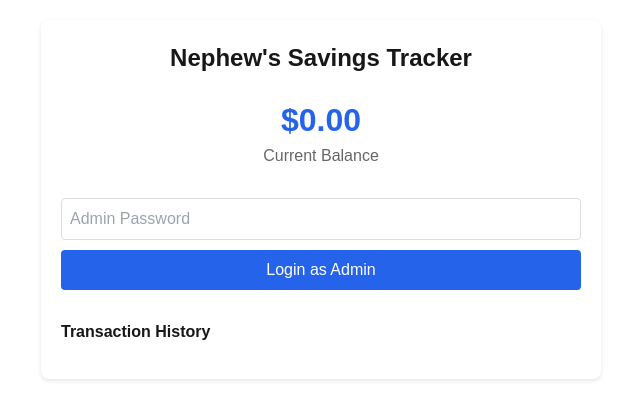
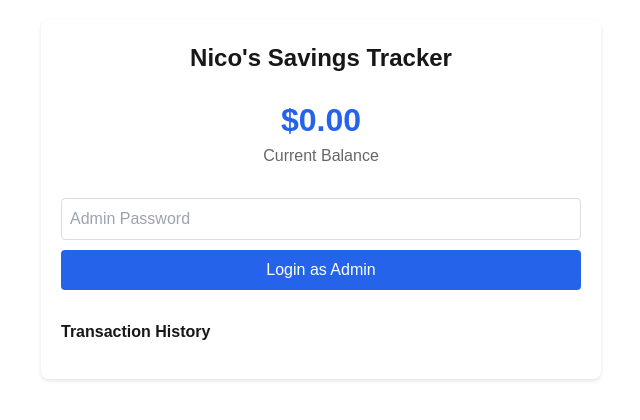
Before and after one commit to enataliaramos/savings-tracker-nico, a Next.js app: page / in a window 1280 px wide. Shown: the top 420 px of the page, without its empty margins (319-959 px from the left). Built offline with nearby package versions, Linux system fonts and the light colour scheme.

Commit message:
Update SavingsTracker.tsx

```diff
--- a/components/SavingsTracker.tsx
+++ b/components/SavingsTracker.tsx
@@ -28,7 +28,7 @@ export default function SavingsTracker() {
     <div style={{ maxWidth: '600px', margin: '0 auto', padding: '20px' }}>
       <div style={{ backgroundColor: 'white', borderRadius: '8px', padding: '20px', boxShadow: '0 2px 4px rgba(0,0,0,0.1)' }}>
         <h1 style={{ fontSize: '24px', fontWeight: 'bold', textAlign: 'center', marginBottom: '20px' }}>
-          Nephew's Savings Tracker
+          Nico&apos;s Savings Tracker
         </h1>
 
         <div style={{ textAlign: 'center', marginBottom: '30px' }}>
```
